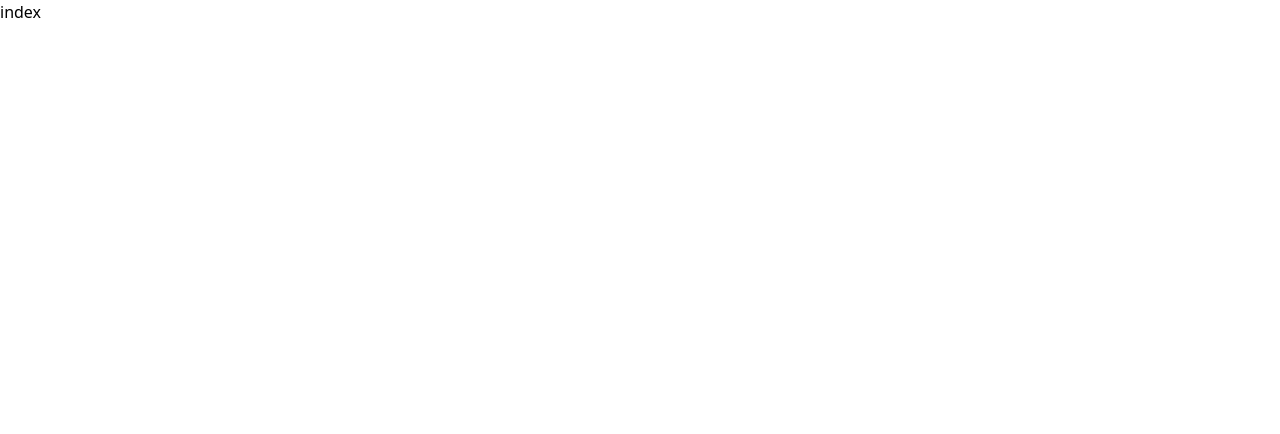
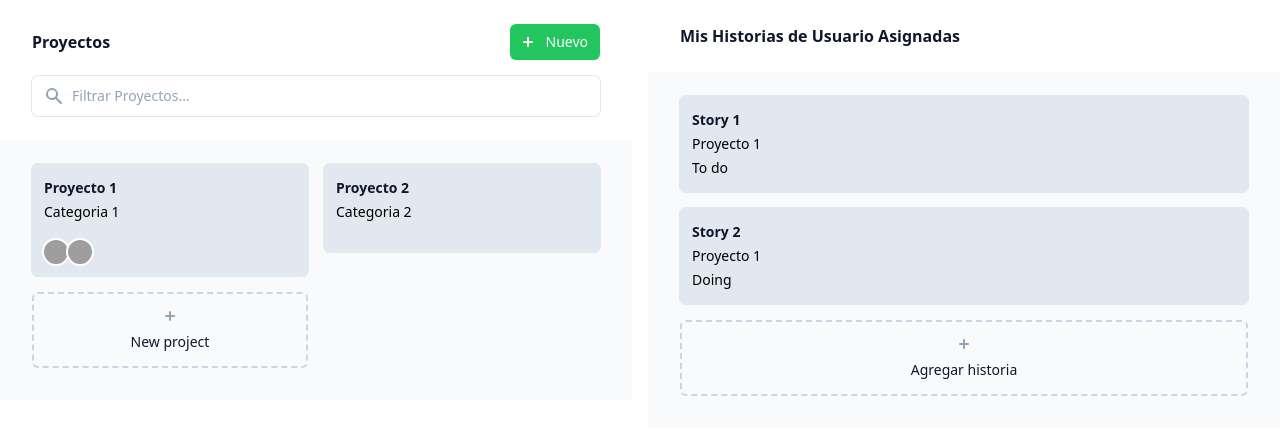
Before and after one commit to gabrielmaldo25/is2_proyecto, a Next.js app: page / in a window 1280 px wide. Shown: the top 434 px of the page. Built offline with nearby package versions, Linux system fonts and the light colour scheme; grey boxes are pictures that could not be loaded.

Commit message:
index (kinda)

```diff
--- a/src/pages/index.tsx
+++ b/src/pages/index.tsx
@@ -1,3 +1,213 @@
 export default function index() {
-  return <div>index</div>;
+  const projects = [
+    {
+      name: "Proyecto 1",
+      category: "Categoria 1",
+      users: [
+        {
+          avatar:
+            "https://lh3.googleusercontent.com/2hDpuTi-0AMKvoZJGd-yKWvK4tKdQr_kLIpB_qSeMau2TNGCNidAosMEvrEXFO9G6tmlFlPQplpwiqirgrIPWnCKMvElaYgI-HiVvXc=w600",
+          name: "GG",
+        },
+        {
+          avatar: "https://pbs.twimg.com/media/D6uc2kBX4AAv3xV.jpg",
+          name: "HH",
+        },
+      ],
+    },
+    { name: "Proyecto 2", category: "Categoria 2" },
+  ];
+  const thisUserStories = [
+    {
+      name: "Story 1",
+      state: "To do",
+      projectName: "Proyecto 1",
+    },
+    { name: "Story 2", state: "Doing", projectName: "Proyecto 1" },
+  ];
+  return (
+    <div>
+      <div className="grid md:grid-cols-2 gap-4">
+        <section>
+          <header className="bg-white space-y-4 p-4 sm:px-8 sm:py-6 lg:p-4 xl:px-8 xl:py-6">
+            <div className="flex items-center justify-between">
+              <h2 className="font-semibold text-slate-900">Proyectos</h2>
+              <a
+                href="/new"
+                className="hover:bg-green-400 group flex items-center rounded-md bg-green-500 text-white text-sm font-medium pl-2 pr-3 py-2 shadow-sm"
+              >
+                <svg
+                  width="20"
+                  height="20"
+                  fill="currentColor"
+                  className="mr-2"
+                  aria-hidden="true"
+                >
+                  <path d="M10 5a1 1 0 0 1 1 1v3h3a1 1 0 1 1 0 2h-3v3a1 1 0 1 1-2 0v-3H6a1 1 0 1 1 0-2h3V6a1 1 0 0 1 1-1Z" />
+                </svg>
+                Nuevo
+              </a>
+            </div>
+            <form className="group relative">
+              <svg
+                width="20"
+                height="20"
+                fill="currentColor"
+                className="absolute left-3 top-1/2 -mt-2.5 text-slate-400 pointer-events-none group-focus-within:text-green-500"
+                aria-hidden="true"
+              >
+                <path
+                  fill-rule="evenodd"
+                  clip-rule="evenodd"
+                  d="M8 4a4 4 0 100 8 4 4 0 000-8zM2 8a6 6 0 1110.89 3.476l4.817 4.817a1 1 0 01-1.414 1.414l-4.816-4.816A6 6 0 012 8z"
+                />
+              </svg>
+              <input
+                className="focus:ring-2 focus:ring-green-500 focus:outline-none appearance-none w-full text-sm leading-6 text-slate-900 placeholder-slate-400 rounded-md py-2 pl-10 ring-1 ring-slate-200 shadow-sm"
+                type="text"
+                aria-label="Filtrar Proyectos"
+                placeholder="Filtrar Proyectos..."
+              />
+            </form>
+          </header>
+          <ul className="bg-slate-50 p-4 sm:px-8 sm:pt-6 sm:pb-8 lg:p-4 xl:px-8 xl:pt-6 xl:pb-8 grid grid-cols-1 sm:grid-cols-2 gap-4 text-sm leading-6 ">
+            <>
+              {projects.map((project) => (
+                <li>
+                  <a
+                    /* :href="project.url" */ className="hover:bg-green-500 hover:ring-green-500 hover:shadow-md group rounded-md p-3 bg-slate-200 ring-1 ring-slate-200 shadow-sm flex"
+                  >
+                    <div className="grid sm:block lg:grid xl:block grid-cols-2 grid-rows-2 items-center">
+                      <div>
+                        <dt className="sr-only">Title</dt>
+                        <dd className="group-hover:text-white font-semibold text-slate-900">
+                          {project.name}
+                        </dd>
+                      </div>
+                      <div>
+                        <dt className="sr-only">Category</dt>
+                        <dd className="group-hover:text-green-200">
+                          {project.category}
+                        </dd>
+                      </div>
+
+                      <div className="flex col-start-2 row-start-1 row-end-3 sm:mt-4 lg:mt-0 xl:mt-4">
+                        <>
+                          <dt className="sr-only">Users</dt>
+                          {project.users?.map((user) => (
+                            <dd className="flex justify-end sm:justify-start lg:justify-end xl:justify-start -space-x-1.5">
+                              <img
+                                src={user.avatar}
+                                alt={user.name}
+                                className="w-6 h-6 rounded-full bg-slate-100 ring-2 ring-white"
+                                loading="lazy"
+                              />
+                            </dd>
+                          ))}
+                        </>
+                      </div>
+                    </div>
+                  </a>
+                </li>
+              ))}
+
+              <li className="flex">
+                <a
+                  href="/new"
+                  className="hover:border-green-500 hover:border-solid hover:bg-white hover:text-green-500 group w-full flex flex-col items-center justify-center rounded-md border-2 border-dashed border-slate-300 text-sm leading-6 text-slate-900 font-medium py-3"
+                >
+                  <svg
+                    className="group-hover:text-green-500 mb-1 text-slate-400"
+                    width="20"
+                    height="20"
+                    fill="currentColor"
+                    aria-hidden="true"
+                  >
+                    <path d="M10 5a1 1 0 0 1 1 1v3h3a1 1 0 1 1 0 2h-3v3a1 1 0 1 1-2 0v-3H6a1 1 0 1 1 0-2h3V6a1 1 0 0 1 1-1Z" />
+                  </svg>
+                  New project
+                </a>
+              </li>
+            </>
+          </ul>
+        </section>
+
+        <section>
+          <header className="bg-white space-y-4 p-4 sm:px-8 sm:py-6 lg:p-4 xl:px-8 xl:py-6">
+            <div className="flex items-center justify-between">
+              <h2 className="font-semibold text-slate-900">
+                Mis Historias de Usuario Asignadas
+              </h2>
+
+              {/* <a
+                href="/new"
+                className="hover:bg-green-400 group flex items-center rounded-md bg-green-500 text-white text-sm font-medium pl-2 pr-3 py-2 shadow-sm"
+              >
+                <svg
+                  width="20"
+                  height="20"
+                  fill="currentColor"
+                  className="mr-2"
+                  aria-hidden="true"
+                >
+                  <path d="M10 5a1 1 0 0 1 1 1v3h3a1 1 0 1 1 0 2h-3v3a1 1 0 1 1-2 0v-3H6a1 1 0 1 1 0-2h3V6a1 1 0 0 1 1-1Z" />
+                </svg>
+                Nuevo
+              </a> */}
+            </div>
+          </header>
+          <ul className="bg-slate-50 p-4 sm:px-8 sm:pt-6 sm:pb-8 lg:p-4 xl:px-8 xl:pt-6 xl:pb-8 grid grid-cols-1 gap-4 text-sm leading-6 ">
+            <>
+              {thisUserStories.map((story) => (
+                <li>
+                  <a
+                    /* :href="project.url" */ className="hover:bg-green-500 hover:ring-green-500 hover:shadow-md group rounded-md p-3 bg-slate-200 ring-1 ring-slate-200 shadow-sm flex"
+                  >
+                    <div className="grid sm:block lg:grid xl:block grid-cols-2 grid-rows-2 items-center">
+                      <div className="flex flex-col"><div>
+                        <dt className="sr-only">Title</dt>
+                        <dd className="group-hover:text-white font-semibold text-slate-900">
+                          {story.name}
+                        </dd>
+                      </div>
+                      <div>
+                        <dt className="sr-only">Category</dt>
+                        <dd className="group-hover:text-green-200">
+                          {story.projectName}
+                        </dd>
+                      </div></div>
+                      <div>
+                        <dt className="sr-only">Category</dt>
+                        <dd className="group-hover:text-green-200">
+                          {story.state}
+                        </dd>
+                      </div>
+                    </div>
+                  </a>
+                </li>
+              ))}
+
+              <li className="flex">
+                <a
+                  href="/new"
+                  className="hover:border-green-500 hover:border-solid hover:bg-white hover:text-green-500 group w-full flex flex-col items-center justify-center rounded-md border-2 border-dashed border-slate-300 text-sm leading-6 text-slate-900 font-medium py-3"
+                >
+                  <svg
+                    className="group-hover:text-green-500 mb-1 text-slate-400"
+                    width="20"
+                    height="20"
+                    fill="currentColor"
+                    aria-hidden="true"
+                  >
+                    <path d="M10 5a1 1 0 0 1 1 1v3h3a1 1 0 1 1 0 2h-3v3a1 1 0 1 1-2 0v-3H6a1 1 0 1 1 0-2h3V6a1 1 0 0 1 1-1Z" />
+                  </svg>
+                  Agregar historia
+                </a>
+              </li>
+            </>
+          </ul>
+        </section>
+      </div>
+    </div>
+  );
 }
```
